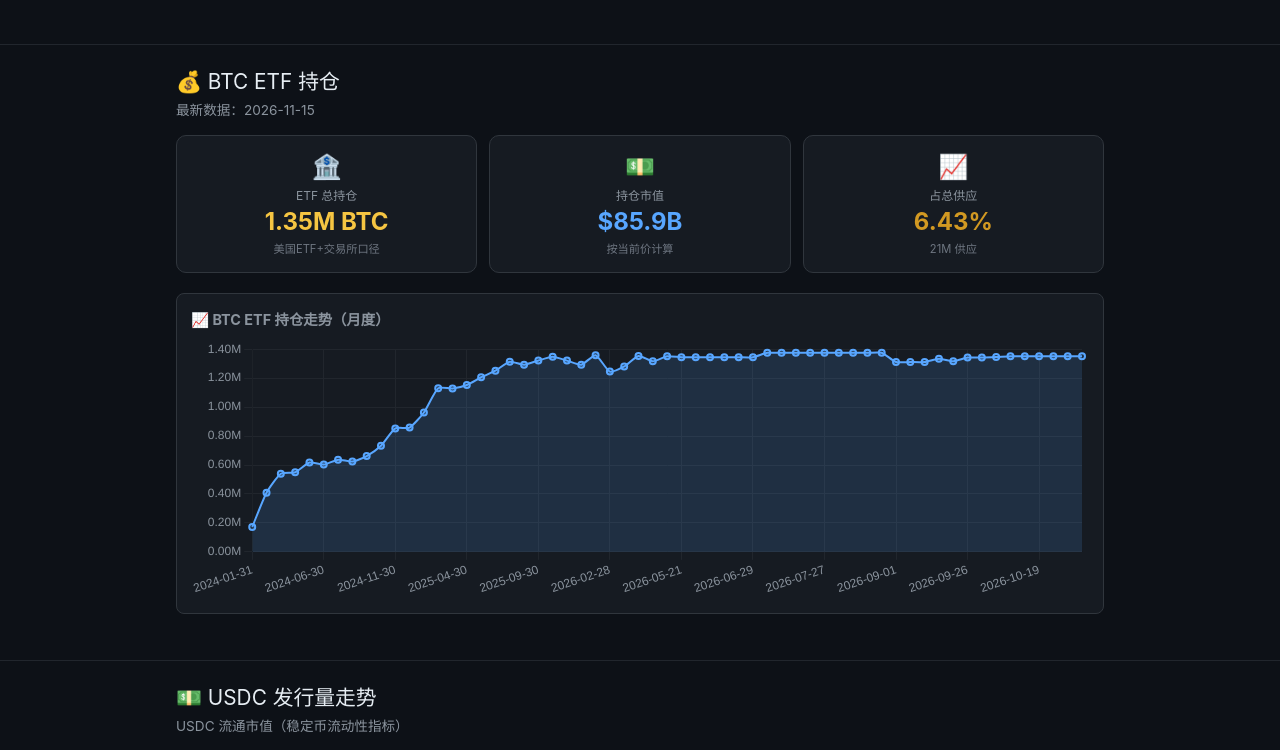
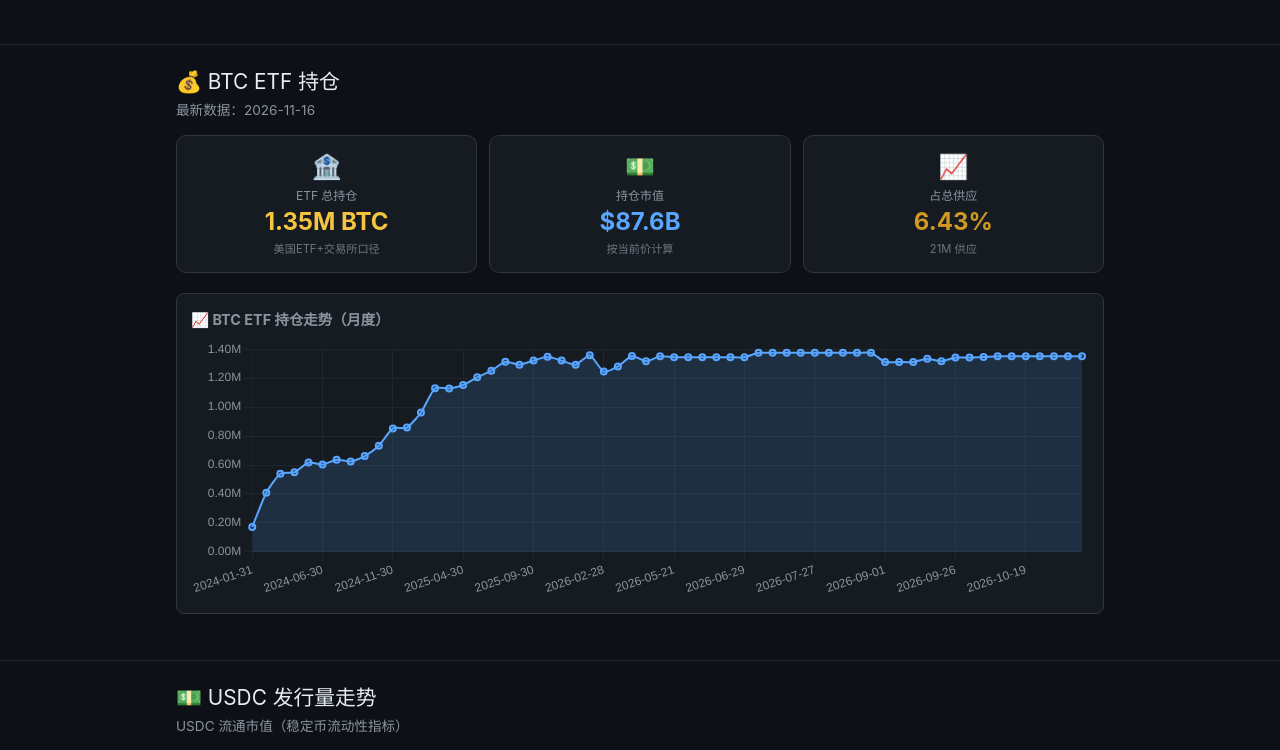
Before and after one commit to zw-xlx/btc-dashboard, a plain HTML site: page index.html in a window 1280 px wide. Shown: the part 1492-2242 px from the top of the page. Drawn offline with Linux system fonts and the light colour scheme.

Commit message:
data: 2026-11-16 update

```diff
--- a/index.html
+++ b/index.html
@@ -447,6 +447,7 @@ const RAW_DATA = [
   { date:"2026-11-13", btc_price:70748, btc_change:-4.01, drawdown:-43.9, fear:20, fear_label:"极度恐惧", ahr999:0.3708, mvrv:1.44, wma200:68010, mstr_btc:850364, mstr_price:114.41, mstr_shares:425567099, mstr_mnav:1.06, mstr_debt_ratio:0.11, mstr_cost_basis:75527, etf_btc:1351311, usdc_mcap:69180612824 },
   { date:"2026-11-14", btc_price:68165, btc_change:-3.65, drawdown:-45.9, fear:13, fear_label:"极度恐惧", ahr999:0.3441, mvrv:1.44, wma200:67997, mstr_btc:850364, mstr_price:111.62, mstr_shares:425567099, mstr_mnav:1.07, mstr_debt_ratio:0.12, mstr_cost_basis:75527, etf_btc:1351311, usdc_mcap:69022774857 },
   { date:"2026-11-15", btc_price:63544, btc_change:-6.81, drawdown:-49.6, fear:10, fear_label:"极度恐惧", ahr999:0.2991, mvrv:1.44, wma200:67975, mstr_btc:850364, mstr_price:111.62, mstr_shares:425567099, mstr_mnav:1.15, mstr_debt_ratio:0.12, mstr_cost_basis:75527, etf_btc:1351311, usdc_mcap:69079408764 },
+  { date:"2026-11-16", btc_price:64821, btc_change:2.0, drawdown:-48.6, fear:10, fear_label:"极度恐惧", ahr999:0.3112, mvrv:1.44, wma200:68194, mstr_btc:850364, mstr_price:111.62, mstr_shares:425567099, mstr_mnav:1.13, mstr_debt_ratio:0.12, mstr_cost_basis:75527, etf_btc:1351311, usdc_mcap:69059781614 },
 ];
 // ========== 数据结束 ==========
 
@@ -934,6 +935,7 @@ const dates = RAW_DATA.map(d => d.date);
     { x:'2026-10-26', y:1351311 },
     { x:'2026-11-02', y:1351311 },
     { x:'2026-11-09', y:1351311 },
+    { x:'2026-11-16', y:1351311 },
   ];
   // 把 RAW_DATA 末尾最新值作为最末点（前端拼接）
   const _etfLastInArr = etfHistory[etfHistory.length - 1].y;
```
